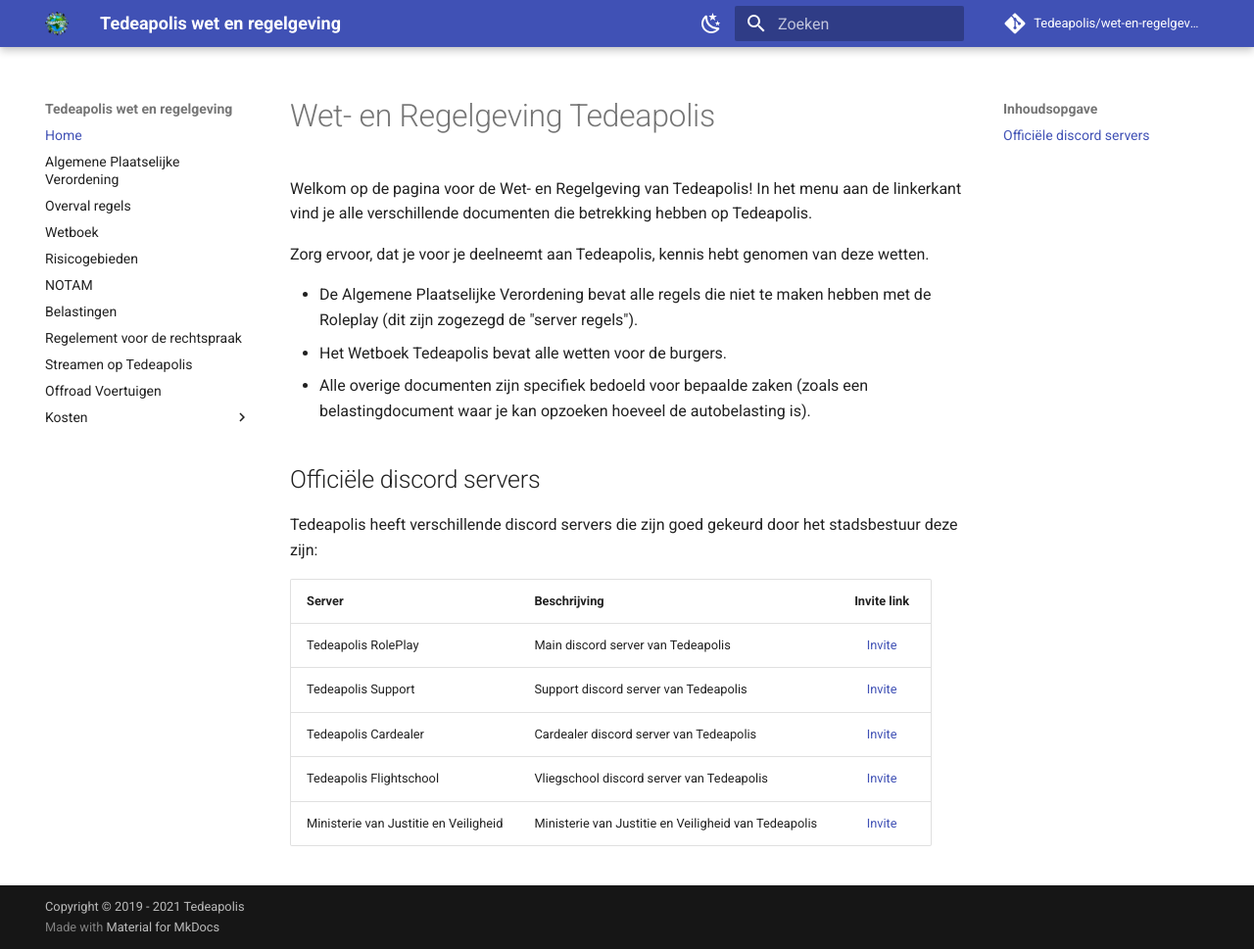
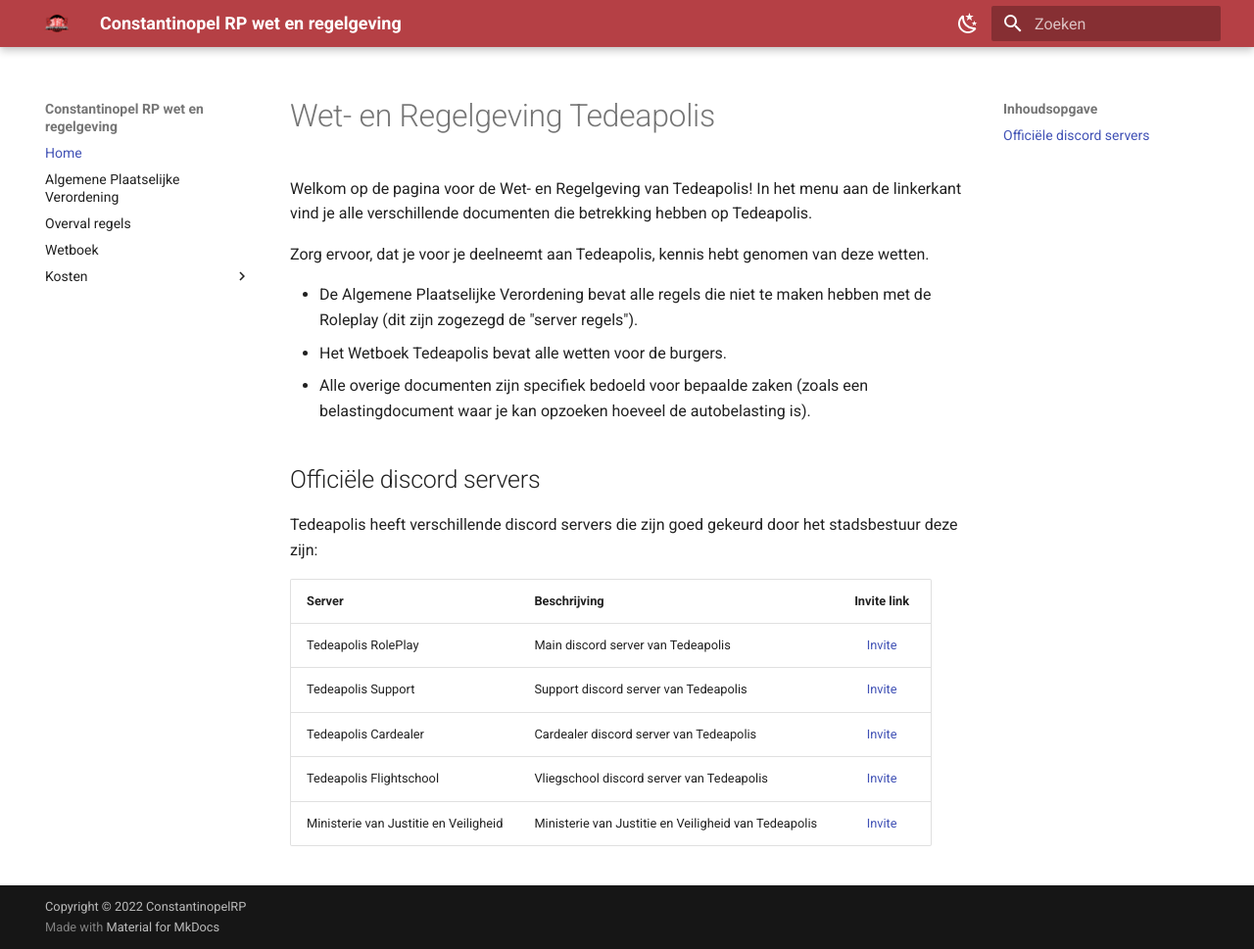
Before and after one commit to juanhofman/constant-wetboek, an MkDocs documentation site: the page built from docs/index.md, in a window 1280 px wide and 969 px high. Shown: the whole window at 98% size. Built offline with MkDocs 1.6.1 and Material for MkDocs 9.7.7, drawn with Linux system fonts in a browser that asks for light colours; comment, search, counter and statistics services are not loaded.

Commit message:
change to constant

```diff
--- /dev/null
+++ b/docs/stylesheets/extra.css
@@ -0,0 +1,3 @@
+.md-header{
+    background-color: #b54045 !important;
+}
--- a/mkdocs.yml
+++ b/mkdocs.yml
@@ -1,19 +1,12 @@
 # Project information
-site_name: Tedeapolis wet en regelgeving
-site_url: 'https://wetboek.tedeapolis.nl/'
-site_description: 'Wet en regelgeving van Tedeapolis roleplay'
-site_author: 'Tedeapolis'
+site_name: Constantinopel RP wet en regelgeving
+site_url: 'https://wetboek.constantinopelRP.nl/'
+site_description: 'Wet en regelgeving van Constantinopel RP'
+site_author: 'Constantinopel RP'
 
 # Copyright
-copyright: Copyright &copy; 2019 - 2021 Tedeapolis
+copyright: Copyright &copy; 2022 ConstantinopelRP
 
-# Repository
-repo_url: 'https://github.com/Tedeapolis/wet-en-regelgeving/'
-repo_name: 'Tedeapolis/wet-en-regelgeving'
-edit_uri: 'https://github.com/Tedeapolis/wet-en-regelgeving/blob/master/docs/'
-
-# Google Analytics
-google_analytics: ['UA-167800475-3', 'wetboek.tedeapolis.nl']
 
 # Congiguration
 theme:
@@ -24,13 +17,13 @@ theme:
     - scheme: default
       toggle:
         icon: material/weather-night
-        name: Switch to dark mode
+        name: Gebruik dark modus
     - scheme: slate
       toggle:
         icon: material/weather-sunny
-        name: Switch to light mode
-  favicon: img/logoTedeapolis.png
-  logo: img/logoTedeapolis.png
+        name: Gebruik light modus
+  favicon: img/logoConstant.png
+  logo: img/logoConstant.png
   custom_dir: docs/overrides
   language: nl
 plugins:
@@ -52,15 +45,10 @@ nav:
   - Algemene Plaatselijke Verordening: apv.md
   - Overval regels: overvallen.md
   - Wetboek: wetboek.md
-  - Risicogebieden: risico-gebieden.md
-  - NOTAM: notam.md
-  - Belastingen: belastingen.md
-  - Regelement voor de rechtspraak: rechtspraak.md
-  - Streamen op Tedeapolis: streamen.md
-  - Offroad Voertuigen: offroadvoertuigen.md
   - Kosten:
-    - Advocatuur: kosten/advocatuur.md
     - Ambulance: kosten/ambulance.md
     - ANWB: kosten/anwb.md
     - Politie: kosten/politie.md
-    - Vliegschool: kosten/vliegschool.md
+
+extra_css:
+  - stylesheets/extra.css
```
Also changed, not shown: docs/img/logoConstant.png (added), docs/img/logoTedeapolis.png (deleted), 1 other file.
